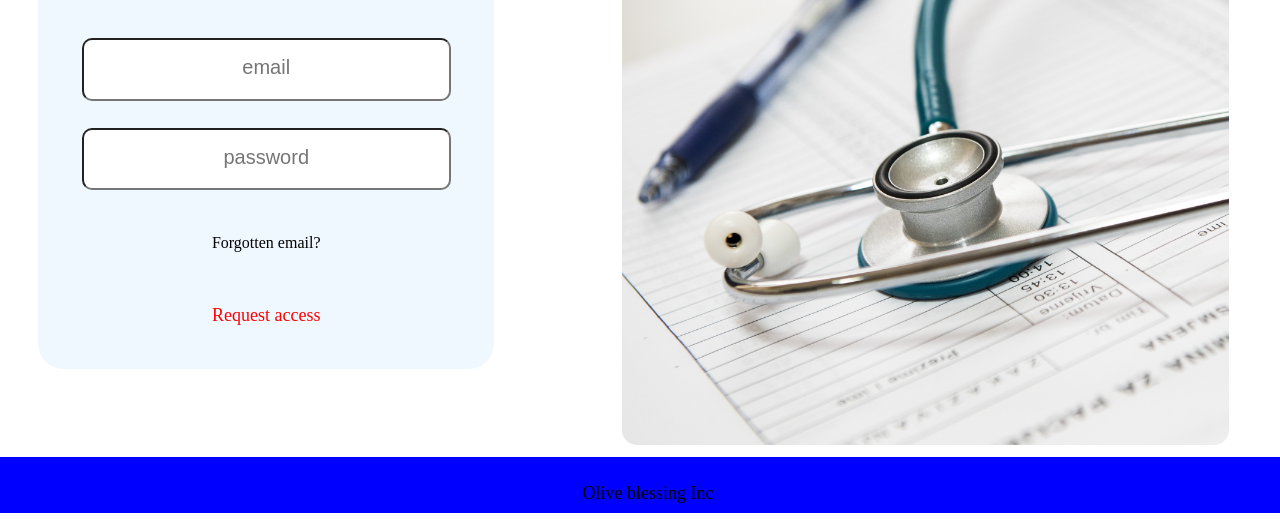
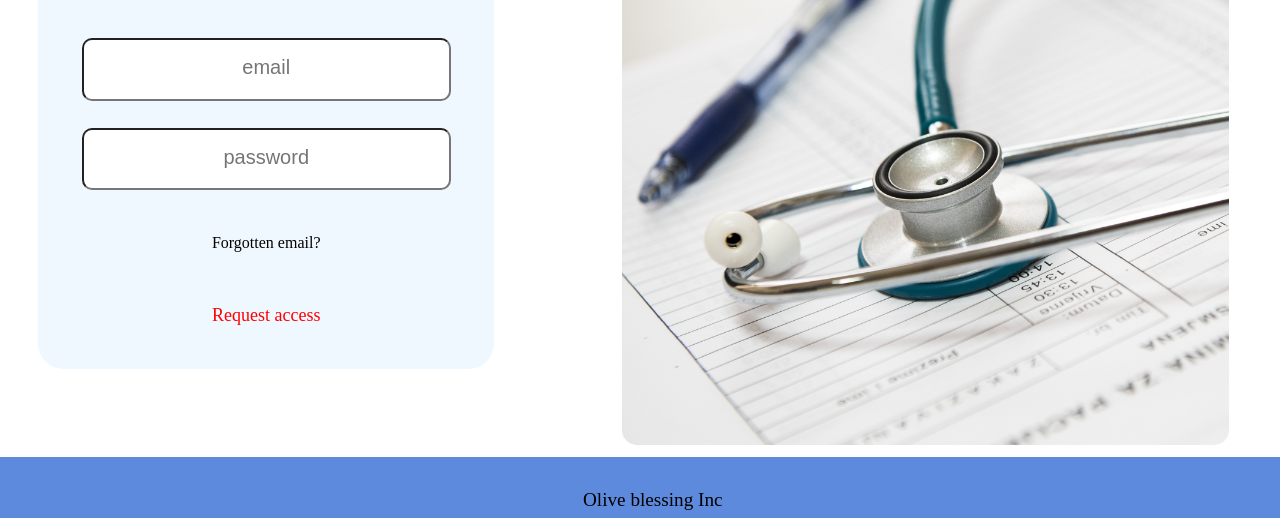
Before and after one commit to olive-blessings-HMS/HMS, a website: page public/html/HMS.html in a window 1280 px wide. Shown: the part 270-800 px from the top of the page. Drawn offline with Linux system fonts and the light colour scheme.

Commit message:
some styling

```diff
--- a/public/css/HMS.css
+++ b/public/css/HMS.css
@@ -101,11 +101,11 @@ input {
 }
 
 footer {
-    background-color:blue;
+    background-color:rgb(94, 138, 221);
     width: 100%;
-    height: 2.5rem;
-    padding: .5rem;
-    font-size: large;
+    height: 2.2rem;
+    padding: .8rem;
+    font-size: larger;
     text-align: center;
     align-items: center;
 }
```
